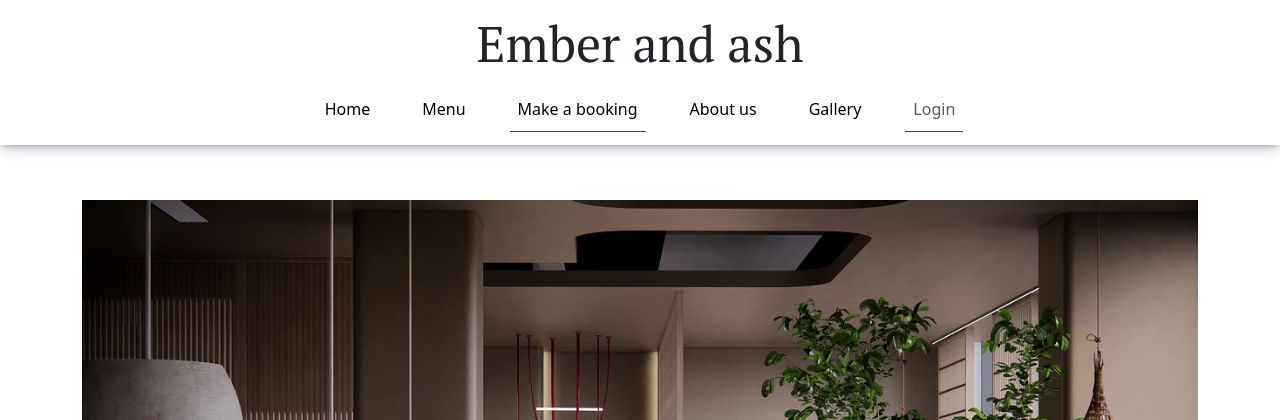
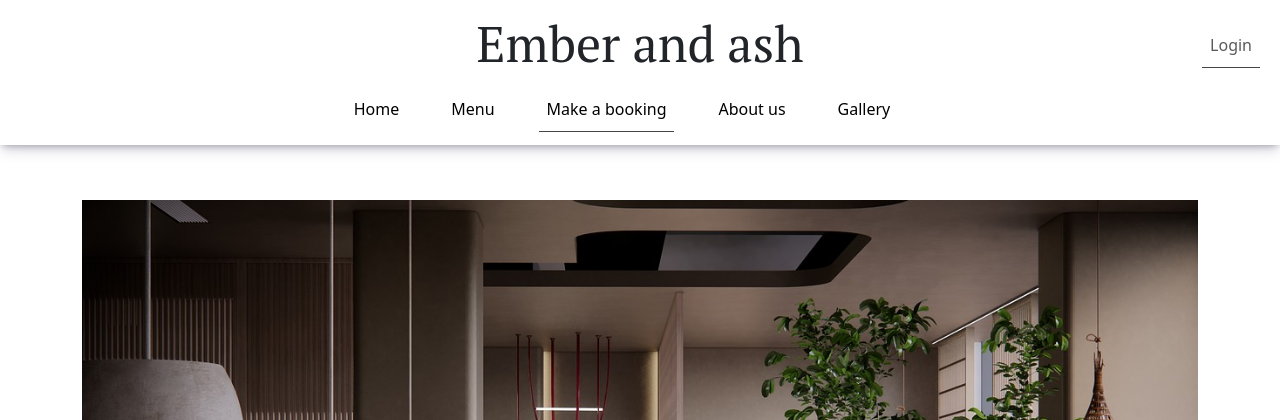
Before and after one commit to JamesBracken/Ember-Ash, a Django app: page /home/ in a window 1280 px wide. Shown: the top 420 px of the page. Run offline with Django 4.2, Linux system fonts and the light colour scheme; some libraries are stand-ins or nearby versions.

Commit message:
Style: moving login link fixed to top right

```diff
--- a/static/css/style.css
+++ b/static/css/style.css
@@ -176,6 +176,15 @@ nav li {
   .nav-link-cta:hover:after {
     width: 0;
   }
+
+  /* Login buttons */
+
+  .login-link {
+    position: fixed;
+    top: 25px;
+    right: 20px;
+  }
+
   /* Login modal */
 
   .modal-backdrop {
```
